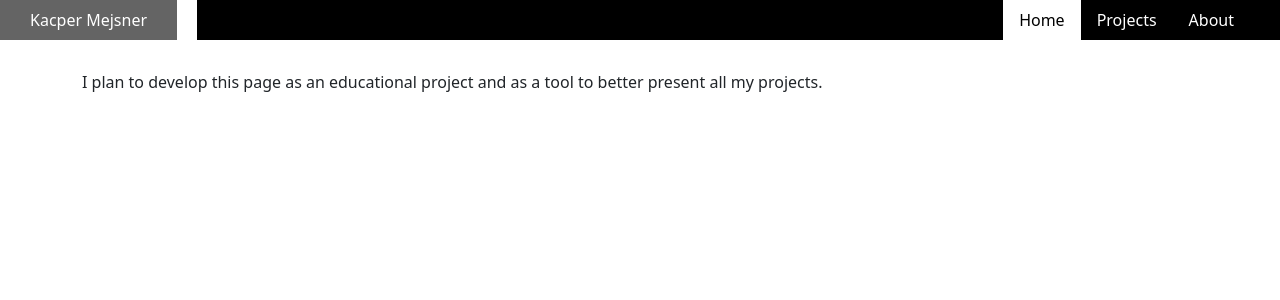
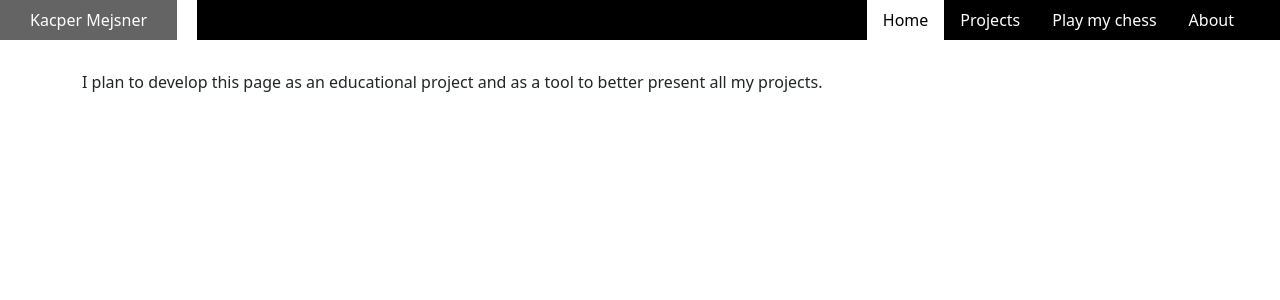
Before and after one commit to kacpermejs/Devlog, an Angular app: page /home in a window 1280 px wide. Shown: the top 300 px of the page. Built offline with nearby package versions, Linux system fonts and the light colour scheme.

Commit message:
chess link

```diff
--- a/src/app/components/navigation-menu/nav-button/nav-button.component.html
+++ b/src/app/components/navigation-menu/nav-button/nav-button.component.html
@@ -1 +1,6 @@
-<a class="nav-link nav-menu-link" routerLink={{routerLinkString}} routerLinkActive="active-tab">{{buttonText}}</a>
+<div *ngIf="!outsideLinkString">
+  <a class="nav-link nav-menu-link" routerLink={{routerLinkString}} routerLinkActive="active-tab">{{buttonText}}</a>
+</div>
+<div *ngIf="outsideLinkString">
+  <a class="nav-link nav-menu-link" href={{outsideLinkString}} routerLinkActive="active-tab">{{buttonText}}</a>
+</div>
--- a/src/app/components/navigation-menu/nav-button/nav-button.component.ts
+++ b/src/app/components/navigation-menu/nav-button/nav-button.component.ts
@@ -7,6 +7,7 @@ import { Component, Input, OnInit } from '@angular/core';
 })
 export class NavButtonComponent implements OnInit {
   @Input() routerLinkString?: string;
+  @Input() outsideLinkString?: string;
   @Input() buttonText?: string;
   constructor() { }
 
--- a/src/app/components/navigation-menu/navigation-menu.component.html
+++ b/src/app/components/navigation-menu/navigation-menu.component.html
@@ -8,6 +8,7 @@
   <nav class="nav">
     <app-nav-button routerLinkString="/home" buttonText="Home"></app-nav-button>
     <app-nav-button routerLinkString="/projects" buttonText="Projects"></app-nav-button>
+    <app-nav-button outsideLinkString="https://kacpermejs.github.io/ng-chess/" buttonText="Play my chess"></app-nav-button>
     <app-nav-button routerLinkString="/about" buttonText="About" style="margin-right: 30px"></app-nav-button>
   </nav>
 </div>
```
